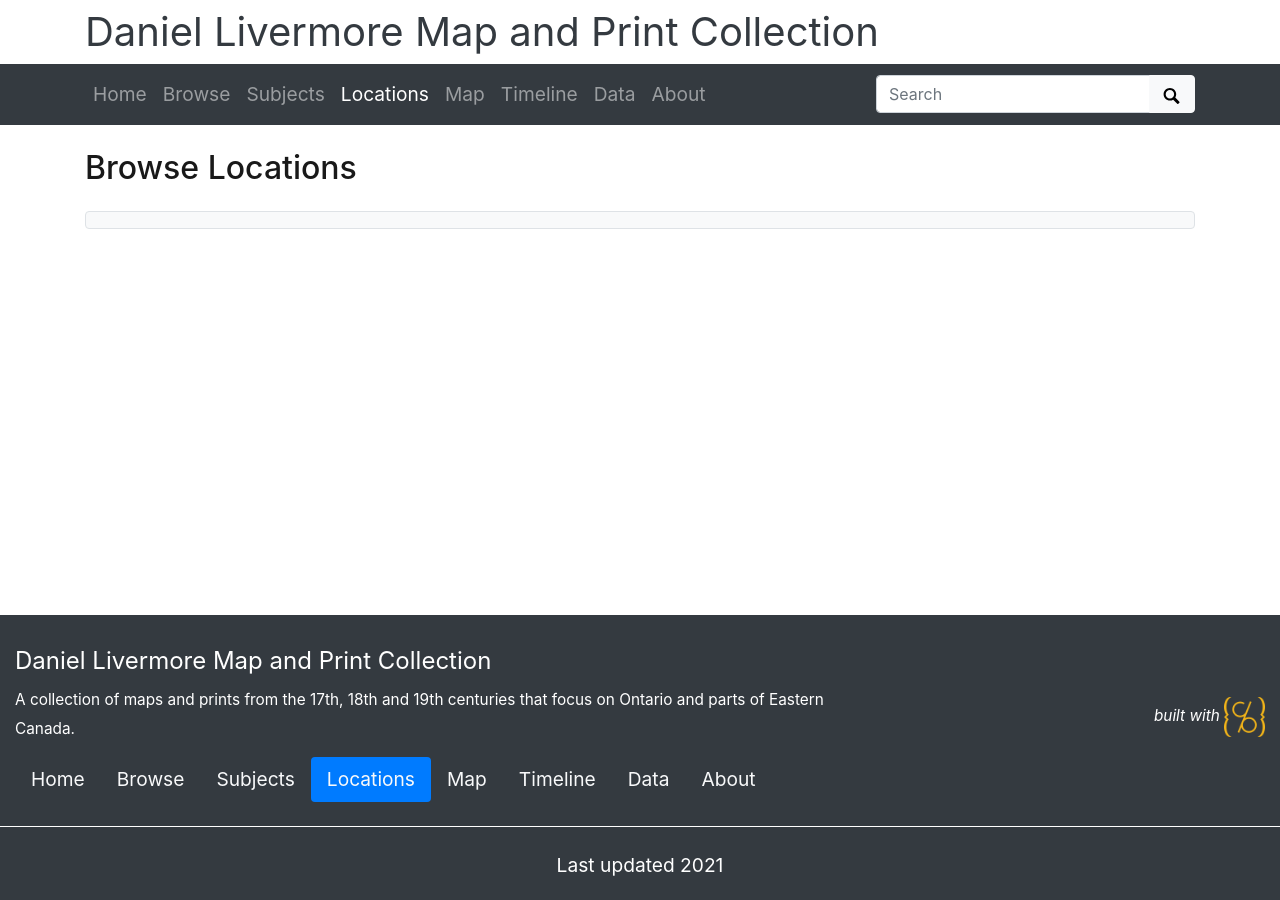
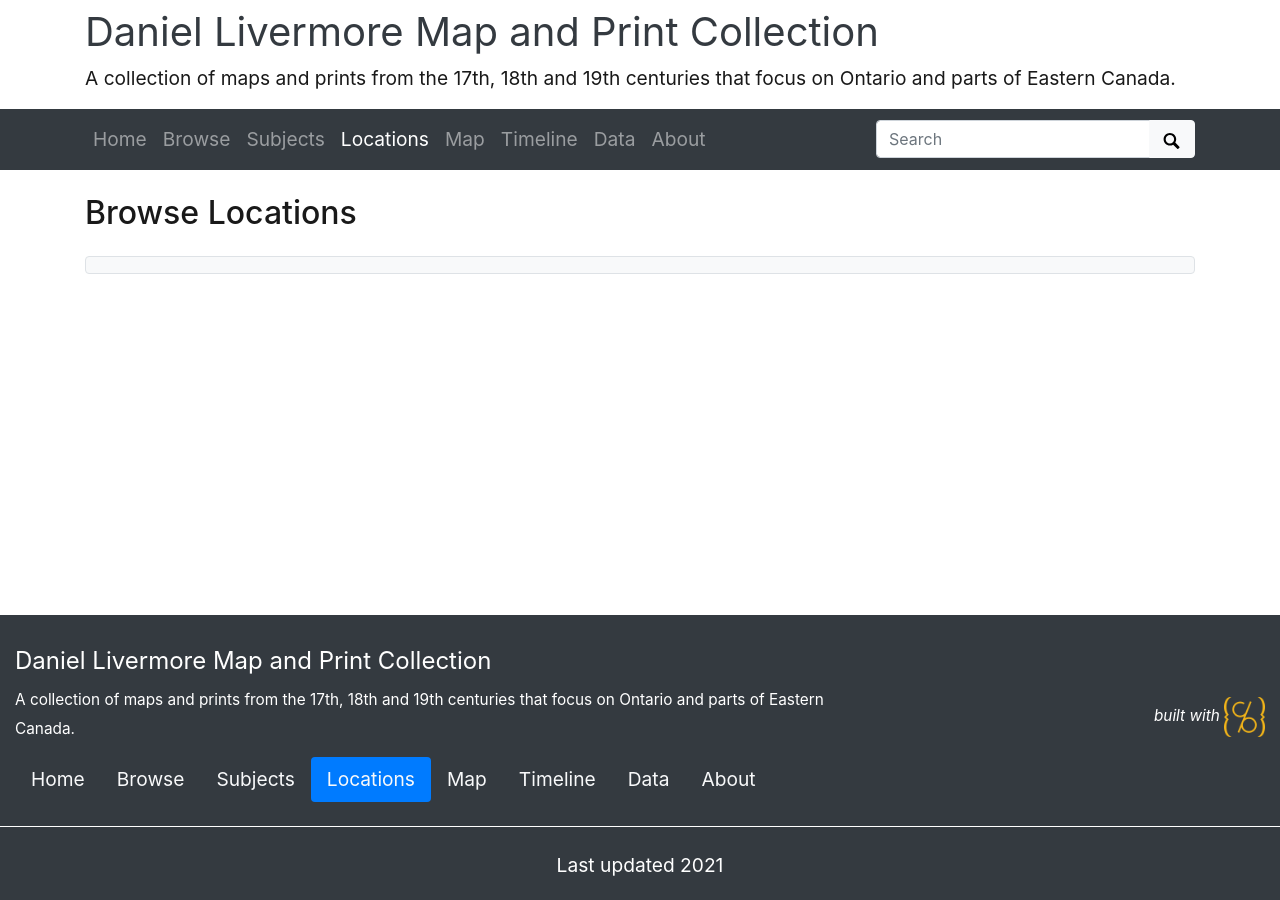
Before and after one commit to chantalcameron/Daniel-Livermore-Map-and-Print-Collection, a Jekyll site: the page built from pages/locations.md, in a window 1280 px wide. Built offline with Jekyll 4.4.1, drawn with Linux system fonts in a browser that asks for light colours.

Commit message:
Update _config.yml

```diff
--- a/_config.yml
+++ b/_config.yml
@@ -20,7 +20,7 @@
 # title of site appears in banner
 title: Daniel Livermore Map and Print Collection
 # tagline, a short phrase that will appear throughout the site in the top banner
-tagline:
+tagline:  A collection of maps and prints from the 17th, 18th and 19th centuries that focus on Ontario and parts of Eastern Canada.
 # description appears in meta tags and other locations
 # this description might appear in search result lists, keep around 160 characters max
 description: "A collection of maps and prints from the 17th, 18th and 19th centuries that focus on Ontario and parts of Eastern Canada."
```
